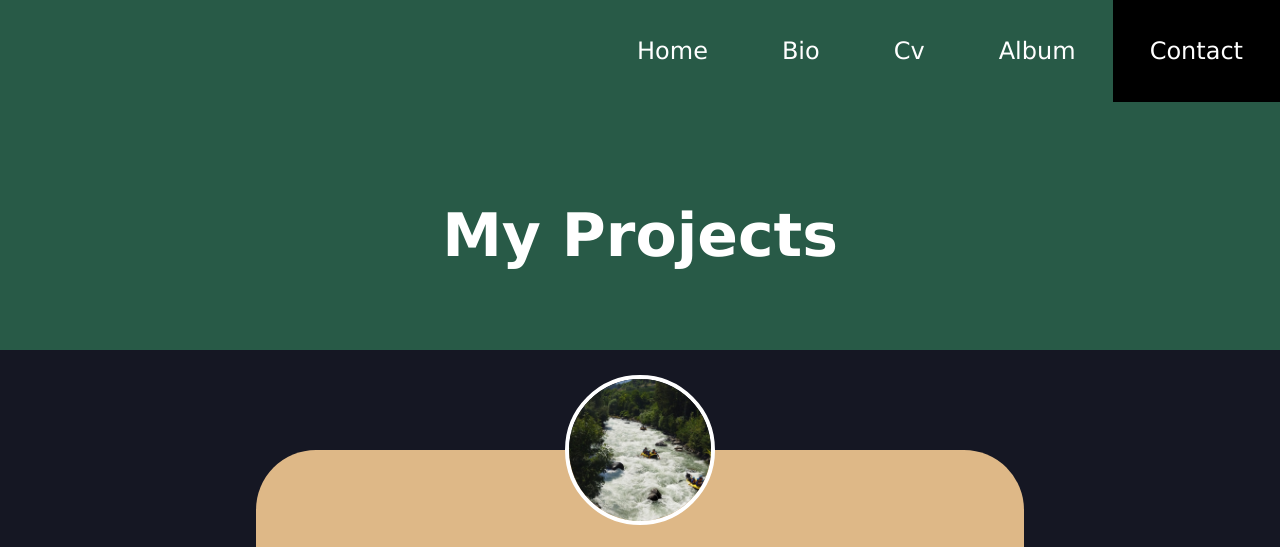
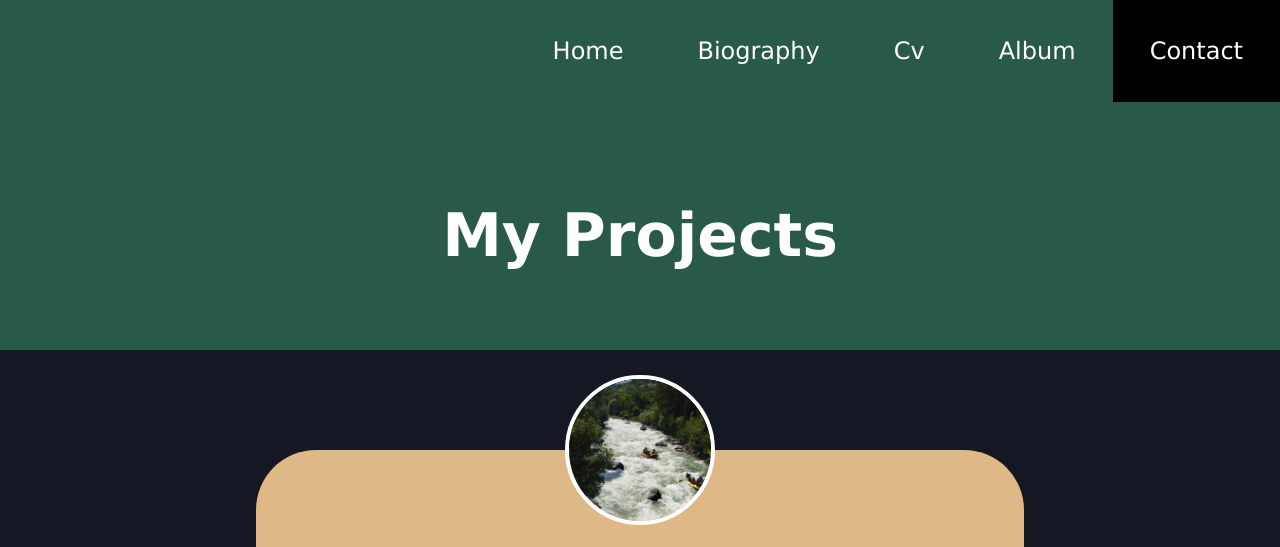
Before and after one commit to matteofasolato1998/miosito, a plain HTML site: page Progetti.html in a window 1280 px wide. Shown: the top 547 px of the page. Drawn offline with Linux system fonts and the light colour scheme.

Commit message:
Update Progetti.html

```diff
--- a/Progetti.html
+++ b/Progetti.html
@@ -15,7 +15,7 @@
     <nav>
         <div class="topnav" id="myTopnav">
             <a href="./">Home</a>
-            <a href="./Biografia">Bio</a>
+            <a href="./Biografia">Biography</a>
             <a href="./Competenze">Cv</a>
             <a href="./Progetti">Album</a>
             <a href="./Contact" class="active">Contact</a>
```
